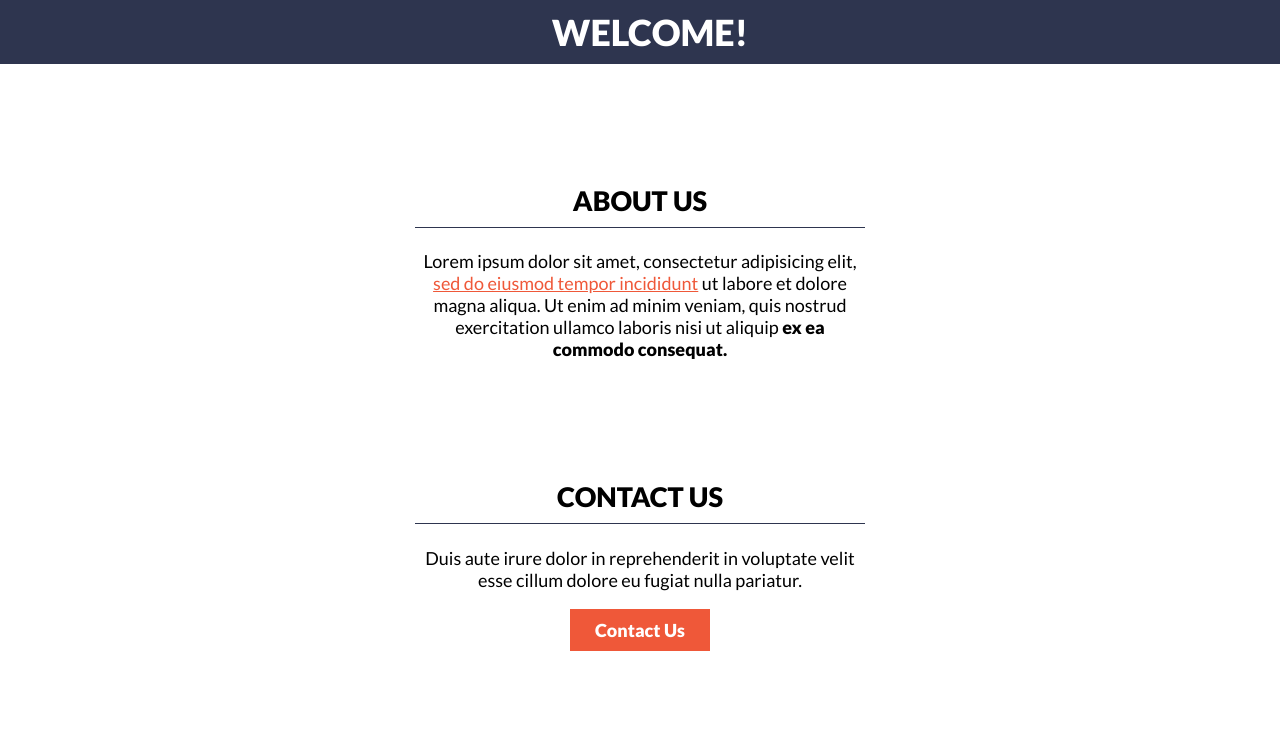
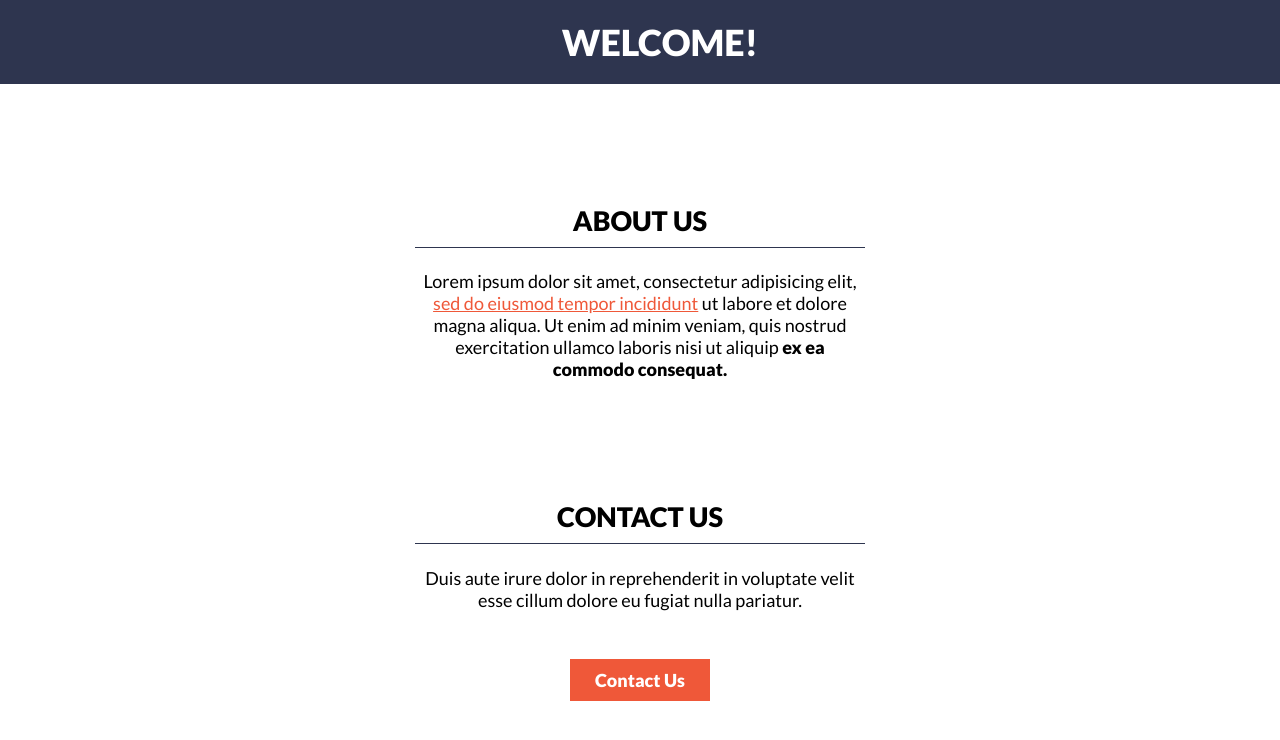
Before and after one commit to JonasMouret/scrimba_exercises, a plain HTML site: page Practice_2_3/index.html in a window 1280 px wide. Drawn offline with Linux system fonts and the light colour scheme.

Commit message:
change css parctice_2_3

```diff
--- a/Practice_2_3/style.css
+++ b/Practice_2_3/style.css
@@ -45,13 +45,15 @@ h1 {
 	Write your solution here!
    ========================== */
 
-.title-text {
-    padding: 10px;
-    text-align: center;
+body {
+	text-align: center;
+}
+
+h1 {
+	padding: 20px;
 }
 
 .container {
-    text-align: center;
     width: 450px;
     margin: 120px auto;
 }
@@ -62,5 +64,6 @@ h1 {
 }
 
 .btn {
-    padding: 10px 25px;
+	padding: 10px 25px;
+	margin: 30px;
 }
```
